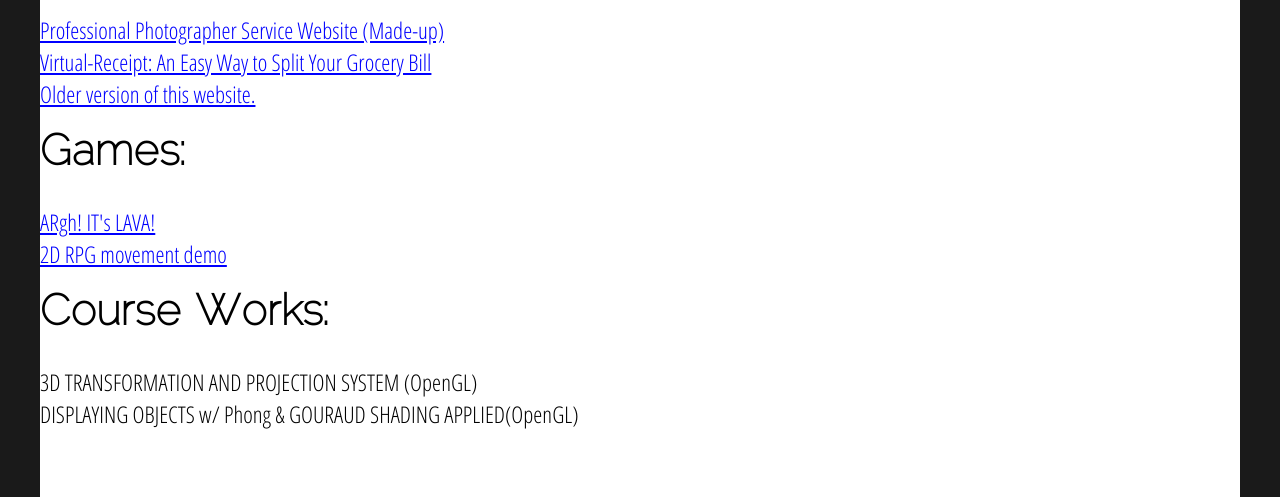
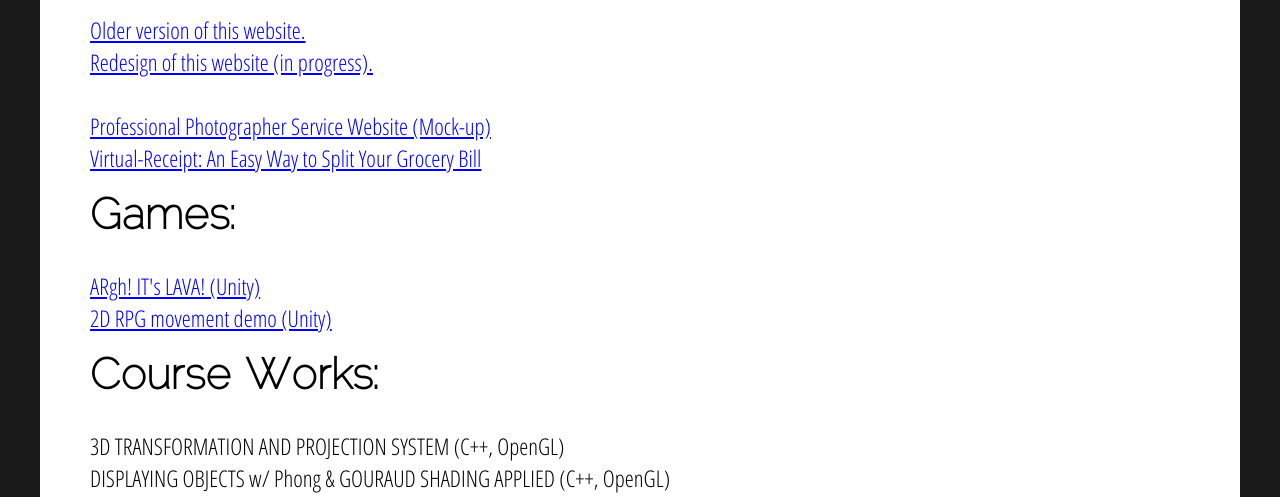
Before and after one commit to chnchan/chnchan.github.io, a plain HTML site: page html/projects.html in a window 1280 px wide. Shown: the part 577-1074 px from the top of the page. Drawn offline with Linux system fonts and the light colour scheme; a script that the page names is missing.

Commit message:
added padding-left in project.html

```diff
--- a/css/projects_design.css
+++ b/css/projects_design.css
@@ -35,6 +35,10 @@ a {
   text-decoration: underline;
 }
 
+.pad_left_50 {
+    padding-left: 50px;
+}
+
 
 /*
  *  Media Query
--- a/html/projects.html
+++ b/html/projects.html
@@ -32,28 +32,33 @@
         <!-- REMOVOE LATER -->
         <h2 style="text-align: center; margin: 100px">IN DEVELOPMENT</h2>
 
+        <div class="pad_left_50">
           <h1>Website:</h1>
 
           <p>
-          <a class="link" href="https://chnchan.github.io/SeeingThroughTheLens/">Professional Photographer Service Website (Made-up)</a><br/>
+            <a class="link" href="archive/index_old_1.html">Older version of this website.</a><br />
+            <a class="link" href="../index2.html">Redesign of this website (in progress).</a><br />
+            <br/>
+            <a class="link" href="https://chnchan.github.io/SeeingThroughTheLens/">Professional Photographer Service Website (Mock-up)</a><br/>
             <a class="link" href="https://chnchan.github.io/Virtual-Receipt/">Virtual-Receipt: An Easy Way to Split Your Grocery Bill</a><br/>
-
-          <a class="link" href="archive/index_old_1.html">Older version of this website.</a><br />
           </p>
 
           <h1>Games:</h1>
 
           <p>
-          <a class="link" href="https://github.com/chnchan/MeLearningHowToMigGames/tree/master/ARgh!%20IT's%20LAVA!">ARgh! IT's LAVA!</a><br/>
-          <a class="link" href="https://github.com/chnchan/MeLearningHowToMigGames/tree/master/RPG%20Demo">2D RPG movement demo</a><br/>
+            <a class="link" href="https://github.com/chnchan/MeLearningHowToMigGames/tree/master/ARgh!%20IT's%20LAVA!">ARgh! IT's LAVA! (Unity)</a><br/>
+            <a class="link" href="https://github.com/chnchan/MeLearningHowToMigGames/tree/master/RPG%20Demo">2D RPG movement demo (Unity)</a><br/>
           </p>
 
           <h1>Course Works:</h1>
 
           <p>
-          3D TRANSFORMATION AND PROJECTION SYSTEM (OpenGL)<br />
-          DISPLAYING OBJECTS w/ Phong & GOURAUD SHADING APPLIED(OpenGL)<br />
+            3D TRANSFORMATION AND PROJECTION SYSTEM (C++, OpenGL)<br/>
+            DISPLAYING OBJECTS w/ Phong & GOURAUD SHADING APPLIED (C++, OpenGL)<br/>
+            Simple Shell (C)<br/>
+            User-level Thread Library (C)<br/>
           </p>
+        </div>
       </div>
 
 
```
Lines whose indentation alone changed are shown as unchanged.
